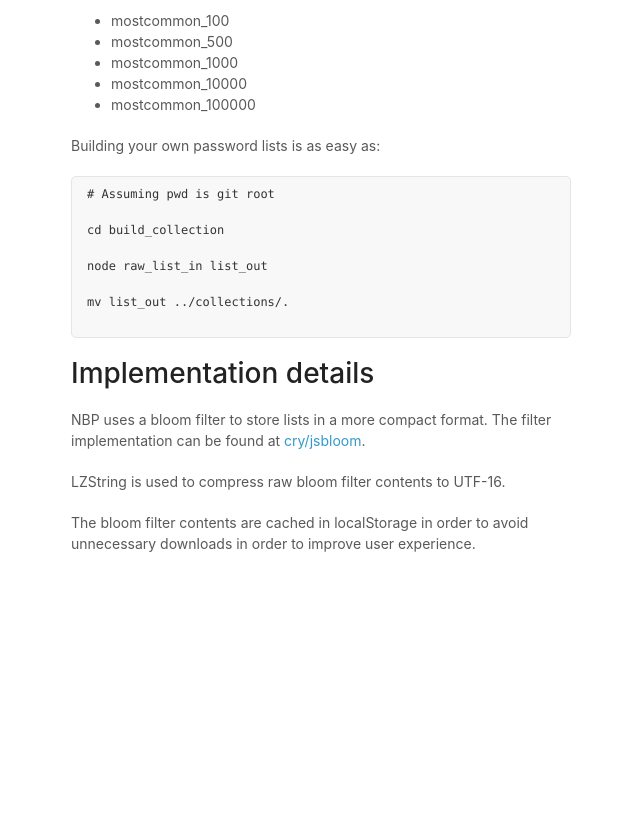
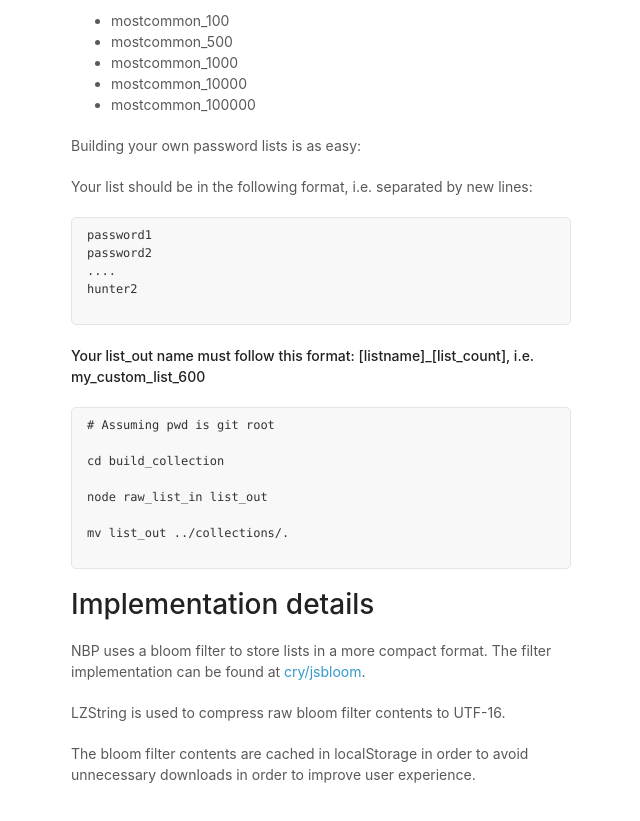
Before and after one commit to cry/nbp, a plain HTML site: page docs/index.html in a window 1280 px wide. Shown: the part 1720-2541 px from the top of the page, without its empty margins (499-1139 px from the left). Before the commit the page ends 2344 px from the top, so only its background shows below. Drawn offline with Linux system fonts and the light colour scheme; no server answers.

Commit message:
Clearer documentation on generating lists
Signed-off-by: Carey Li <hello@carey.li>

```diff
--- a/docs/index.html
+++ b/docs/index.html
@@ -101,7 +101,18 @@ webroot/
           <li>mostcommon_100000</li>
         </ul>
 
-        <p>Building your own password lists is as easy as: </p>
+        <p>Building your own password lists is as easy: </p>
+
+        <p>Your list should be in the following format, i.e. separated by new lines:</p>
+
+        <pre>
+password1
+password2
+....
+hunter2
+        </pre>
+
+        <p><strong>Your list_out name must follow this format: [listname]_[list_count], i.e. my_custom_list_600</strong></p>
 
         <pre>
 # Assuming pwd is git root
```
